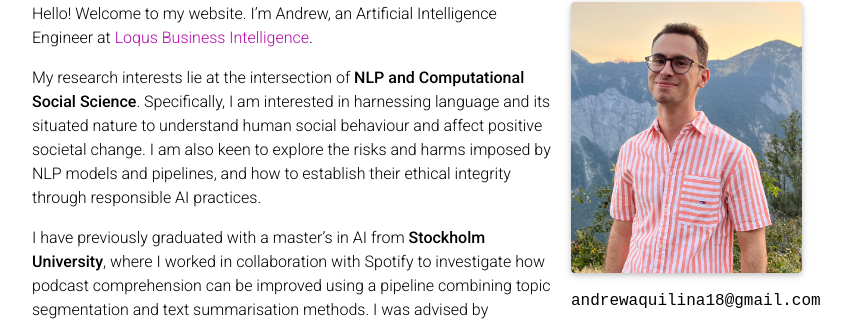
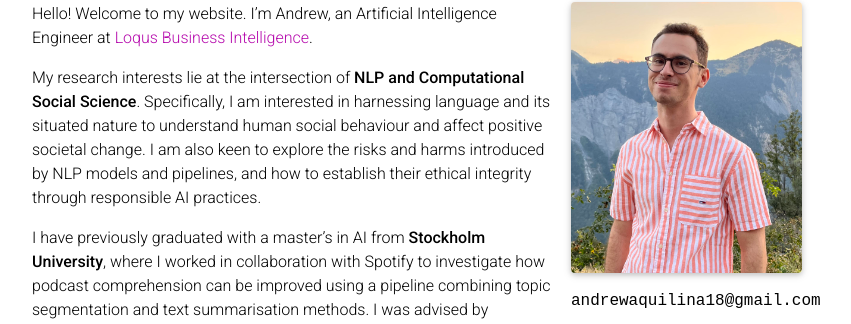
Before and after one commit to andaqu/andaqu.github.io, a Jekyll site: the page built from _pages/about.md, in a window 1280 px wide and 1130 px high. Shown: the part 199-523 px from the top of the window, without its empty margins (223-1074 px from the left). Built offline with Jekyll 4.4.1, drawn with Linux system fonts in a browser that asks for light colours; full-size pictures stand in for the smaller copies a plugin makes; some web fonts are replaced; comment, search, counter and statistics services are not loaded; a style sheet for code colours, icons or effects is not loaded.

Commit message:
updated about page

```diff
--- a/_pages/about.md
+++ b/_pages/about.md
@@ -18,7 +18,7 @@
 
 Hello! Welcome to my website. I'm Andrew, an Artificial Intelligence Engineer at [Loqus Business Intelligence](https://www.loqusgroup.com).
 
-My research interests lie at the intersection of **NLP and Computational Social Science**. Specifically, I am interested in harnessing language and its situated nature to understand human social behaviour and affect positive societal change. I am also keen to explore the risks and harms imposed by NLP models and pipelines, and how to establish their ethical integrity through responsible AI practices.
+My research interests lie at the intersection of **NLP and Computational Social Science**. Specifically, I am interested in harnessing language and its situated nature to understand human social behaviour and affect positive societal change. I am also keen to explore the risks and harms introduced by NLP models and pipelines, and how to establish their ethical integrity through responsible AI practices.
 
 I have previously graduated with a master's in AI from **Stockholm University**, where I worked in collaboration with Spotify to investigate how podcast comprehension can be improved using a pipeline combining topic segmentation and text summarisation methods. I was advised by [Professor Panagiotis Papapetrou](https://www.su.se/english/profiles/ppapa-1.194080) and [Maria Movin](https://www.su.se/english/profiles/mamo8548-1.515278).
 
```
Also changed, not shown: assets/img/prof_pic.jpg.
